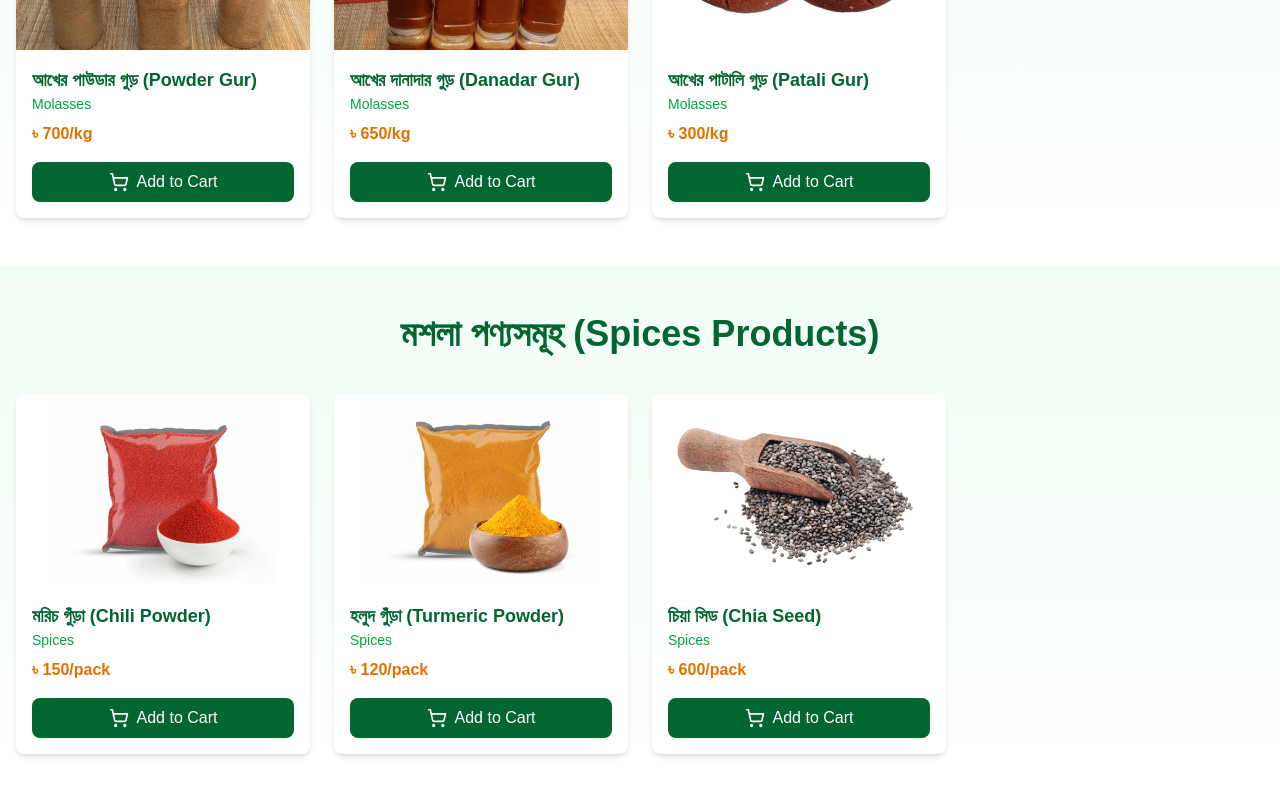
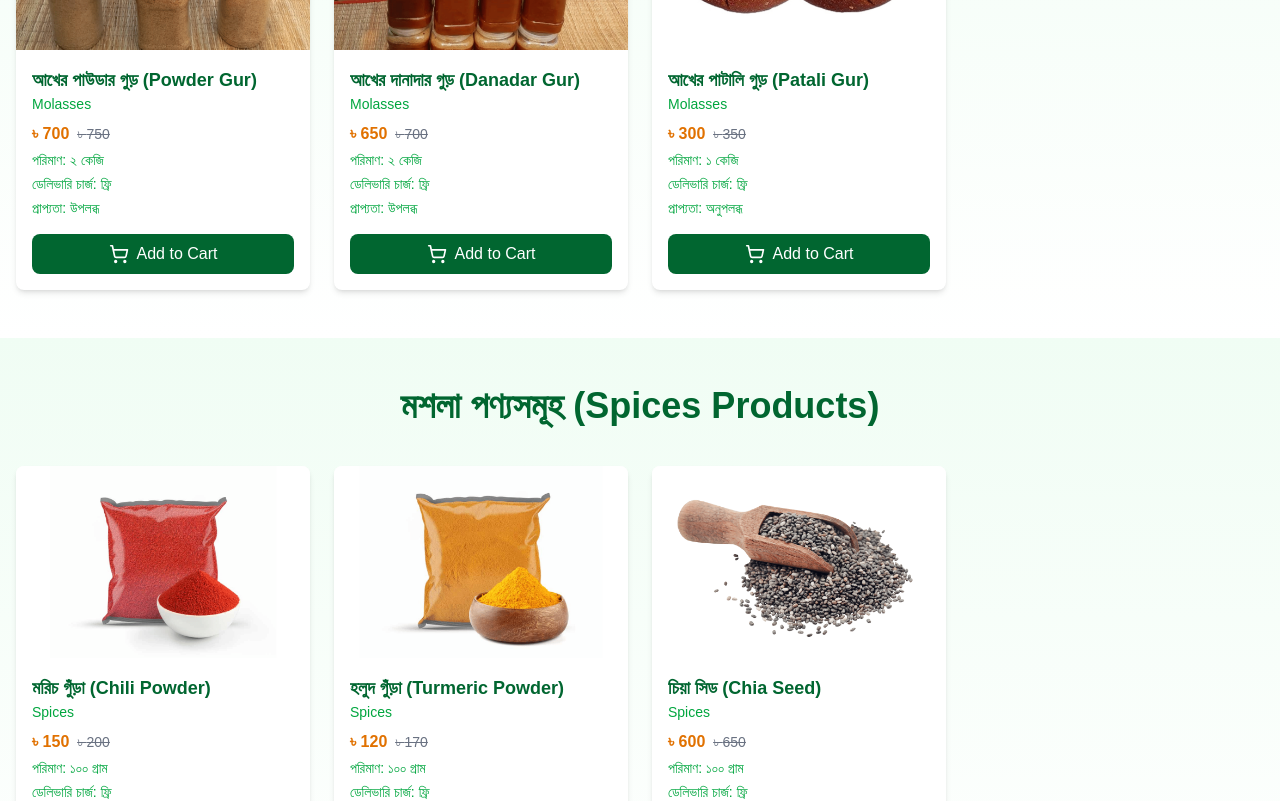
Before and after one commit to HubJourney123/ahnaf-farming-frontend, a Next.js app: page / in a window 1280 px wide. Shown: the part 1600-2401 px from the top of the page. Built offline with nearby package versions, Linux system fonts and the light colour scheme.

Commit message:
Update ProductCard.js
edited

```diff
--- a/src/components/ProductCard.js
+++ b/src/components/ProductCard.js
@@ -1,25 +1,9 @@
 import Link from 'next/link';
-import Image from 'next/image'; // Added import
+import Image from 'next/image';
 import { ShoppingCart } from 'lucide-react';
 
 const ProductCard = ({ product, addToCart }) => {
-  const getPriceUnit = (category, name) => {
-    switch (category) {
-      case 'Molasses':
-      case 'Ghee':
-        return '/kg';
-      case 'Mango':
-        return '/প্রতি মণ';
-      case 'MustardOil':
-        return '/5 litre';
-      case 'Spices':
-        return '/pack';
-      default:
-        return '/kg';
-    }
-  };
-
-  const priceUnit = getPriceUnit(product.category, product.name);
+  const originalPrice = product.price + 50; // Original price is 50 Taka more
 
   return (
     <div className="bg-white rounded-lg shadow-md overflow-hidden hover:shadow-lg transition-shadow duration-300">
@@ -35,7 +19,17 @@ const ProductCard = ({ product, addToCart }) => {
           <div className="p-4">
             <h3 className="text-green-800 font-semibold text-lg line-clamp-2">{product.name}</h3>
             <p className="text-green-600 text-sm">{product.category}</p>
-            <p className="text-amber-600 font-bold mt-2 whitespace-nowrap">৳ {product.price}{priceUnit}</p>
+            <div className="mt-2 flex items-center space-x-2">
+              <p className="text-amber-600 font-bold whitespace-nowrap">৳ {product.price}</p>
+              <p className="text-gray-500 line-through text-sm">৳ {originalPrice}</p>
+            </div>
+            <p className="text-green-600 text-sm mt-1">পরিমাণ: {product.পরিমাণ}</p>
+            <p className="text-green-600 text-sm mt-1">
+              ডেলিভারি চার্জ: {product.deliveryCharge === 0 ? 'ফ্রি' : `৳ ${product.deliveryCharge}`}
+            </p>
+            <p className="text-green-600 text-sm mt-1">
+              প্রাপ্যতা: {product.availability === 'available' ? 'উপলব্ধ' : 'অনুপলব্ধ'}
+            </p>
           </div>
         </div>
       </Link>
```
